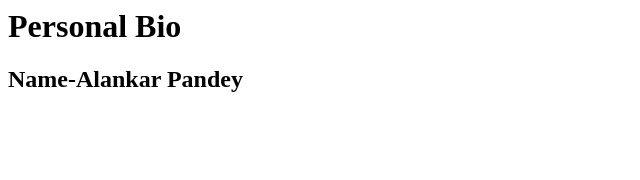
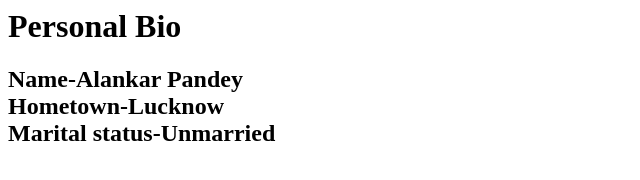
Before and after one commit to alankar110/test-site1, a plain HTML site: page index.html in a window 1280 px wide. Shown: the whole page, without its empty margins (0-640 px from the left). Drawn offline with Linux system fonts and the light colour scheme.

Commit message:
Update index.html

```diff
--- a/index.html
+++ b/index.html
@@ -2,6 +2,8 @@
 <title>My first page</title>
 <body>
 <h1>Personal Bio</h1>
-  <h2>Name-Alankar Pandey</h2>
+  <h2>Name-Alankar Pandey<br>
+  Hometown-Lucknow<br>
+  Marital status-Unmarried</h2>
 </body>
 </html>
```
